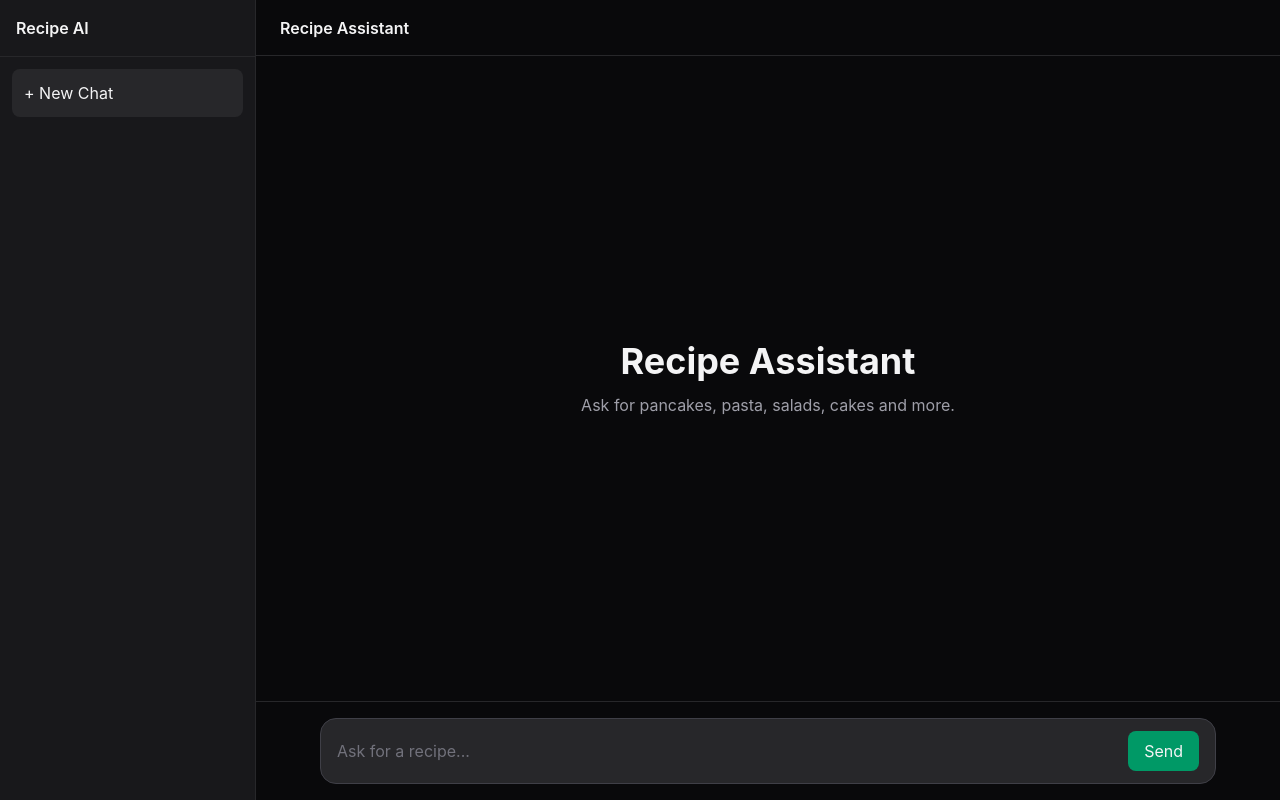
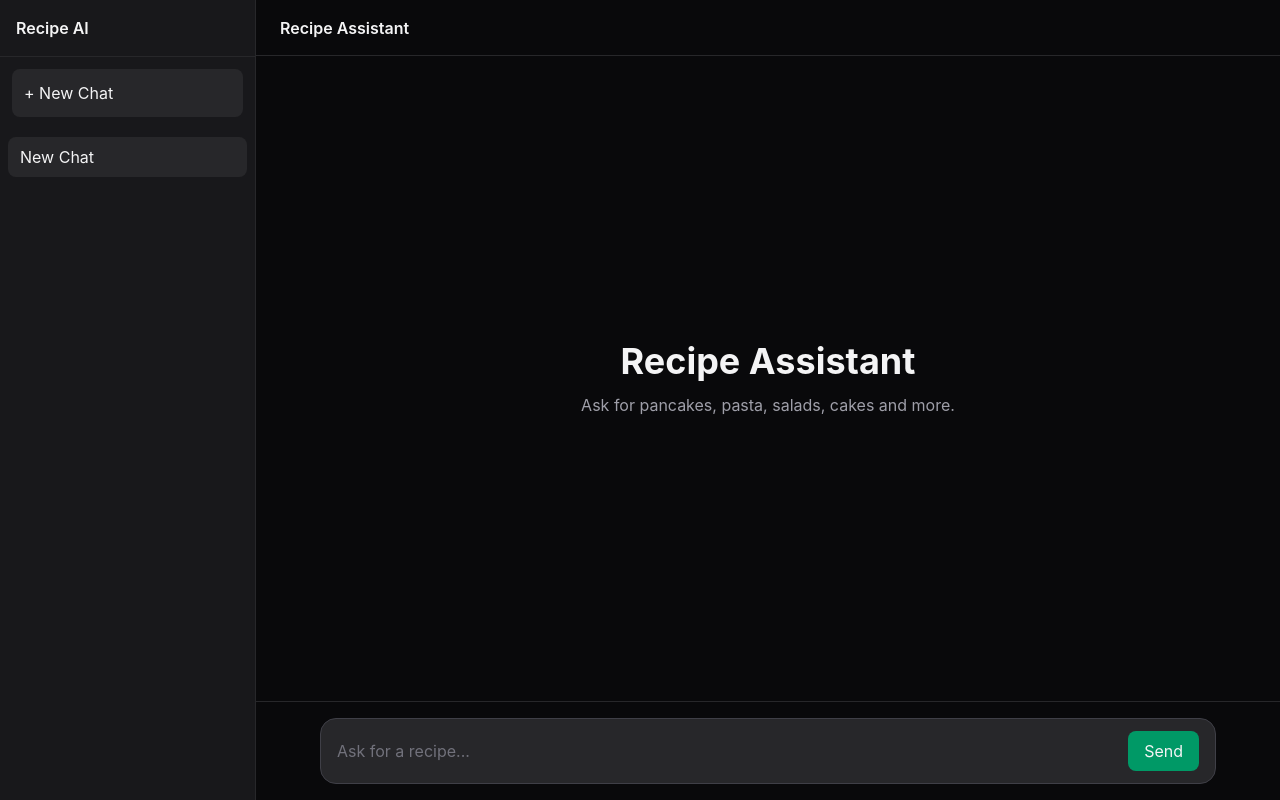
Before and after one commit to ShijiBijo84/ai-knowledge-assistant, a React (Vite) app in the folder client/: page / in a window 1280 px wide. Both pictures are taken after typing "Sample" into the empty fields and a click on the button "+ New Chat". Built offline with nearby package versions, Linux system fonts and the light colour scheme.

Commit message:
Zustand for state management

```diff
--- a/client/package.json
+++ b/client/package.json
@@ -14,7 +14,8 @@
     "react": "^19.2.4",
     "react-dom": "^19.2.4",
     "react-markdown": "^10.1.0",
-    "tailwindcss": "^4.2.4"
+    "tailwindcss": "^4.2.4",
+    "zustand": "^5.0.14"
   },
   "devDependencies": {
     "@eslint/js": "^9.39.4",
--- a/client/src/App.tsx
+++ b/client/src/App.tsx
@@ -1,29 +1,36 @@
+import { useEffect, useRef } from "react";
 import { ChatHeader } from "./components/ChatHeader";
 import { ChatInput } from "./components/ChatInput";
 import { MessageList } from "./components/MessageList";
 import { Sidebar } from "./components/Sidebar";
-import { useChat } from "./hooks/useChat";
+import { useChatStore } from "./store/chatStore";
 
 const App = () => {
     const {
-        messages,
+        chats,
+        activeChatId,
         input,
+        loading,
         setInput,
-        loading,
-        bottomRef,
         sendMessage,
-        startNewChat,
-    } = useChat();
+    } = useChatStore();
+    const bottomRef = useRef<HTMLDivElement | null>(null);
+
+    const activeChat = chats.find(c => c.id === activeChatId)
+
+    useEffect(() => {
+        bottomRef.current?.scrollIntoView({ behavior: "smooth" });
+    }, [activeChat?.messages, loading]);
 
     return (
         <div className="flex h-screen bg-zinc-950 text-zinc-100">
-            <Sidebar onNewChat={startNewChat} />
+            <Sidebar />
 
             <div className="flex-1 flex flex-col">
                 <ChatHeader />
 
                 <MessageList
-                    messages={messages}
+                    messages={activeChat?.messages ?? []}
                     loading={loading}
                     bottomRef={bottomRef}
                 />
--- a/client/src/components/Sidebar.tsx
+++ b/client/src/components/Sidebar.tsx
@@ -1,8 +1,9 @@
-type SidebarProps = {
-    onNewChat: () => void;
-};
+import { useChatStore } from "../store/chatStore";
 
-export function Sidebar({ onNewChat }: SidebarProps) {
+
+export function Sidebar() {
+    const { chats, createChat, setActiveChatId } = useChatStore()
+
     return (
         <div className="w-64 bg-zinc-900 border-r border-zinc-800 flex flex-col">
             <div className="p-4 border-b border-zinc-800 font-semibold">
@@ -12,12 +13,24 @@ export function Sidebar({ onNewChat }: SidebarProps) {
             <div className="p-3">
                 <button
                     type="button"
-                    onClick={onNewChat}
+                    onClick={createChat}
                     className="w-full rounded-lg bg-zinc-800 hover:bg-zinc-700 p-3 text-left transition"
                 >
                     + New Chat
                 </button>
             </div>
+            <div className="flex-1 overflow-y-auto p-2 space-y-2">
+                {chats.map(chat => (
+
+                    <button
+                        key={chat.id}
+                        onClick={() => setActiveChatId(chat.id)}
+                        className="w-full rounded-lg px-3 py-2 text-left transition bg-zinc-800 hover:bg-zinc-700"
+                    >
+                        {chat.title}
+                    </button>
+                ))}
+            </div>
         </div>
     );
 }
--- /dev/null
+++ b/client/src/store/chatStore.ts
@@ -0,0 +1,129 @@
+import { create } from "zustand";
+import type { ChatSession, Message } from "../types/chat"
+import { defaultFilters } from "../constants/defaultFilters";
+
+type ChatStore = {
+    chats: ChatSession[];
+    activeChatId: string | null;
+
+    input: string;
+    loading: boolean;
+
+    setInput: (v: string) => void;
+
+    createChat: () => string;
+    setActiveChatId: (id: string) => void;
+    addMessage: (id: string, v: Message) => void;
+    sendMessage: () => Promise<void>;
+
+    setChatTitle: (id: string, v: string) => void;
+
+}
+
+export const useChatStore = create<ChatStore>((set, get) => ({
+    chats: [],
+    activeChatId: null,
+
+    input: "",
+    loading: false,
+    setInput: (v) => set({ input: v }),
+
+    createChat: (): string => {
+        const id = crypto.randomUUID();
+
+        const newChat: ChatSession = {
+            title: "New Chat",
+            id,
+            messages: [],
+            filters: defaultFilters
+        };
+
+
+        set((state) => ({
+            chats: [newChat, ...state.chats],
+            activeChatId: id,
+            input: ""
+        }));
+
+        return id;
+    },
+
+    setActiveChatId: (id) =>
+        set(() => ({
+            activeChatId: id
+        })),
+
+    addMessage: (chatId, message) =>
+        set((state) => ({
+            chats: state.chats.map((chat) =>
+                chat.id === chatId ? { ...chat, messages: [...chat.messages, message] } : chat)
+        })),
+
+    setChatTitle: (chatId, title) =>
+        set((state) => ({
+            chats: state.chats.map((chat) =>
+                chat.id === chatId ? { ...chat, title } : chat)
+        })),
+
+    sendMessage: async () => {
+        const state = get();
+        const { input, activeChatId } = state;
+
+        if (!input.trim()) return;
+
+        let chatId = activeChatId;
+
+        // 1. Ensure chat exists
+        if (!chatId) {
+            chatId = state.createChat();
+        }
+
+        const userMessage: Message = {
+            role: "user",
+            content: input
+        };
+
+        // 2. Get freshest chat AFTER ensuring it exists
+        const chat = get().chats.find(c => c.id === chatId);
+
+        if (chat && chat.messages.length === 0) {
+            const title = userMessage.content.length > 40 ?
+                userMessage.content.slice(0, 40) + "..." : userMessage.content;
+            const formattedTitle = title.charAt(0).toUpperCase() + title.slice(1)
+            get().setChatTitle(chatId, formattedTitle)
+        }
+
+
+        // 3. Optimistic update
+        state.addMessage(chatId, userMessage);
+        set({ input: "", loading: true });
+
+
+        try {
+            const res = await fetch("/api/chat", {
+                method: "POST",
+                headers: { "Content-Type": "application/json" },
+                body: JSON.stringify({
+                    history: chat?.messages ?? [],
+                    userMessage,
+                    filters: chat?.filters ?? [],
+                }),
+            });
+
+            const data = await res.json();
+
+            state.addMessage(chatId, {
+                role: "assistant",
+                content: data.response,
+                reasoning_details: data.reasoning_details,
+            });
+
+        } catch (err) {
+            console.error(err);
+        } finally {
+            set({ loading: false });
+        }
+
+    },
+
+}));
```
Also changed, not shown: client/src/types/chat.ts (+8 -1 lines), 2 other files (tests, documents, lock files or other folders).
